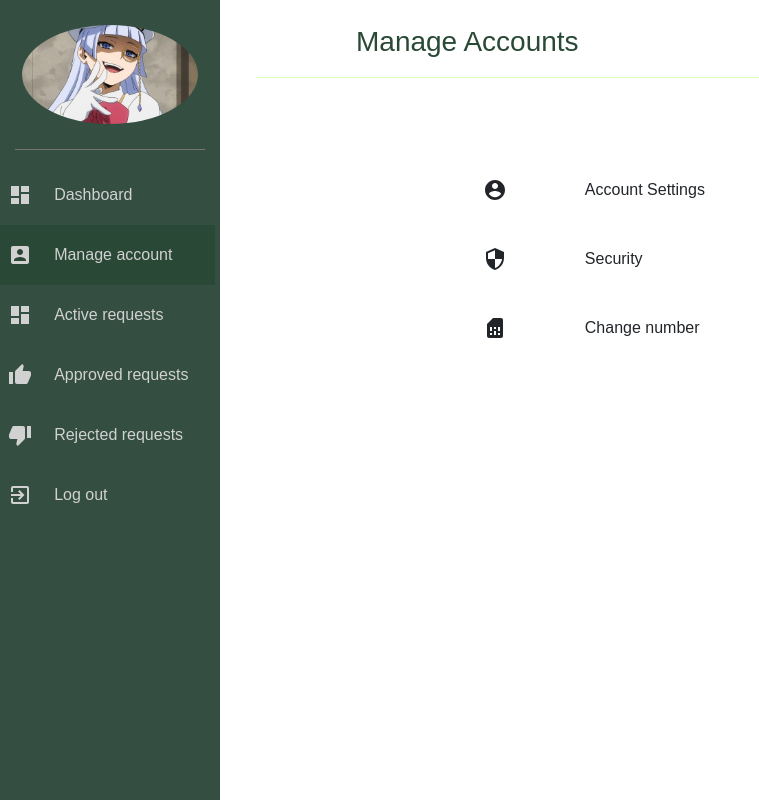
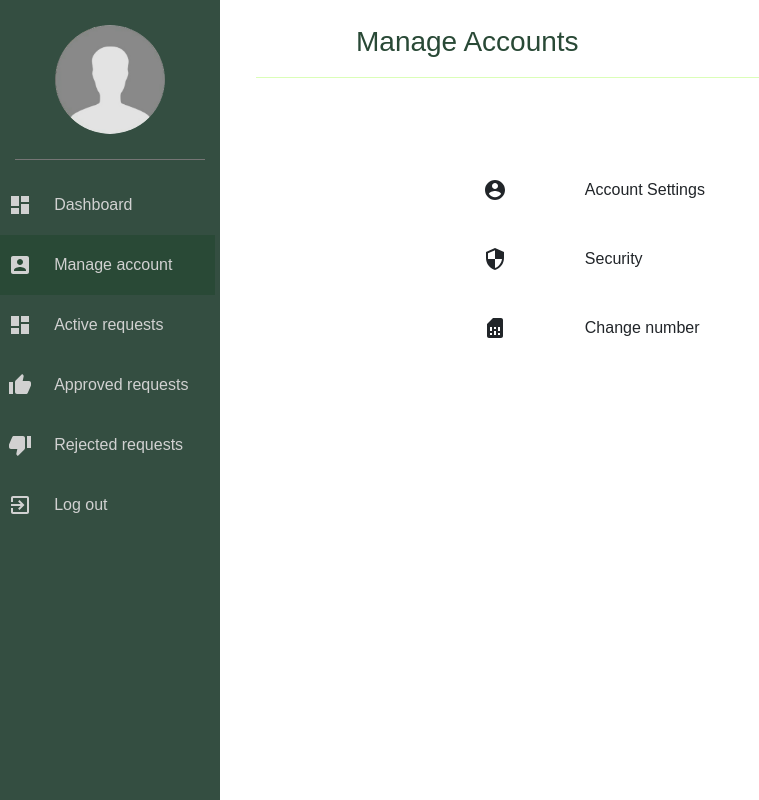
Before and after one commit to yusraahmed3/smartfarmingweb, a React (Create React App) app in the folder smartfarmingclient/: page /account in a window 1280 px wide. Shown: the whole page, without its empty margins (0-759 px from the left). Built offline with nearby package versions, Linux system fonts and the light colour scheme.

Commit message:
Few fixes

```diff
--- a/smartfarmingclient/src/components/ActiveRequests.js
+++ b/smartfarmingclient/src/components/ActiveRequests.js
@@ -12,7 +12,8 @@ function Requests({ request, index, approveRequest, rejectRequest }) {
   return (
     <ul className="activelist">
       <li className="listitems" key={index} >
-        <div className="title">{request.firstname}</div>
+        <div className="title">{request.firstname} {request.lastname}</div>
+        <div className="title">{request.instname}</div>
          <div className="icon1">
           <button onClick={() => approveRequest(request)}>
             <ThumbUpIcon />
--- a/smartfarmingclient/src/components/ApprovedRequests.js
+++ b/smartfarmingclient/src/components/ApprovedRequests.js
@@ -44,7 +44,8 @@ class ApprovedRequests extends Component {
               <ul className="activelist">
                 {this.state.approvedRequests.map((req) => (
                   <li className="listitems" key={req._id}>
-                    <div id="titles">{req.firstname}</div>
+                    <div id="titles">{req.firstname} {req.lastname}</div>
+                    <div id="titles">{req.instname}</div>
                     <div id="icons">
                       <EditIcon />
                     </div>
--- a/smartfarmingclient/src/components/Avatar.css
+++ b/smartfarmingclient/src/components/Avatar.css
@@ -6,7 +6,7 @@
 }
 
 img{
-    width: 80%;
-    height: 80%;
+    width: 50%;
+    height: 50%;
     border-radius: 50%;
 }
--- a/smartfarmingclient/src/components/Avatar.js
+++ b/smartfarmingclient/src/components/Avatar.js
@@ -1,11 +1,11 @@
 import React from 'react'
-import Animegirl from '../images/anime.jpg'
+import AvatarImg from '../images/avatar.png'
 import './Avatar.css'
 
 function Avatar() {
     return (
         <div className="avatarcss">
-            <img src={Animegirl} alt="anime"/>
+            <img src={AvatarImg} alt="anime"/>
         </div>
     )
 }
--- a/smartfarmingclient/src/components/LoginForm.js
+++ b/smartfarmingclient/src/components/LoginForm.js
@@ -15,9 +15,9 @@ function LoginForm (){
             password: password
         }).then(function (response) {
             console.log(response)
-            if(response.status ==  200){
+            if(response.status ===  200){
                 window.location = "/userDash"
-            }else if(response.status == 500 || response.status == 403){
+            }else if(response.status === 500 || response.status === 403){
                 window.location = "/"
             }
             history.push("/userDash")
@@ -33,7 +33,7 @@ function LoginForm (){
             <form className="login-form">
                 <input type="text" placeholder="Email" className='fieldcss' onChange={e => setEmail(e.target.value)}/><br/><br/>
                 <input type="password" placeholder="Password" className='fieldcss' onChange={e=> setPassword(e.target.value)}/><br/><br/>
-                <button type="submit" className='button-primary' onClick ={login}>Login</button><br/><br/>
+                <Link to="/adminDash"><button type="submit" className='button-primary' onClick ={login}>Login</button></Link><br/><br/>
                 <Link to="/request"><button className='button-outline' onClick={() =>console.log("button clicked")}>Request Data</button></Link>
             </form>
             </div>
--- a/smartfarmingclient/src/components/RejectedRequests.js
+++ b/smartfarmingclient/src/components/RejectedRequests.js
@@ -50,6 +50,7 @@ class RejectedRequests extends Component{
                 <ul className="activelist">
                 {this.state.rejectedRequests.map((req) => (
                   <li className="listitems" key={req._id}>
+                    <div id="titles">{req.firstname} {req.lastname}</div>
                     <div id="titles">{req.instname}</div>
                     <div >
                      <button id="icons"> <EditIcon /></button>
```
Also changed, not shown: smartfarmingclient/src/images/avatar.png (added).
